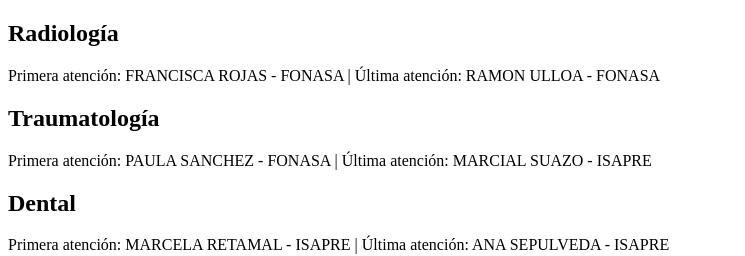
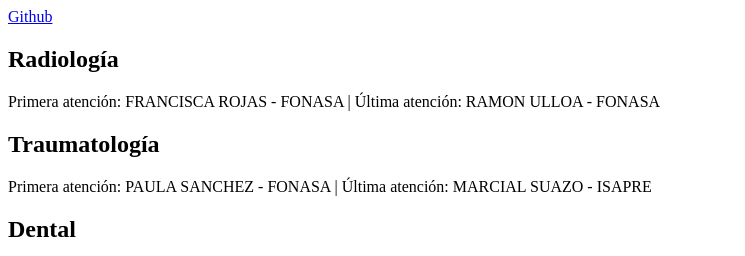
Before and after one commit to Rod1GitHub/DesafioUsoBasicoDeArraysYObjetos, a plain HTML site: page index.html in a window 1280 px wide. Shown: the top 256 px of the page, without its empty margins (0-745 px from the left). Drawn offline with Linux system fonts and the light colour scheme.

Commit message:
added github link

```diff
--- a/index.html
+++ b/index.html
@@ -8,7 +8,7 @@
 <link rel="stylesheet" href="./assets/css/style.css">
 </head>
 <body>
-
+    <a href="https://github.com/Rod1GitHub/DesafioUsoBasicoDeArraysYObjetos" target="_blank">Github</a>
 
     <script src="./assets/js/script.js"></script>
 </body>
```
